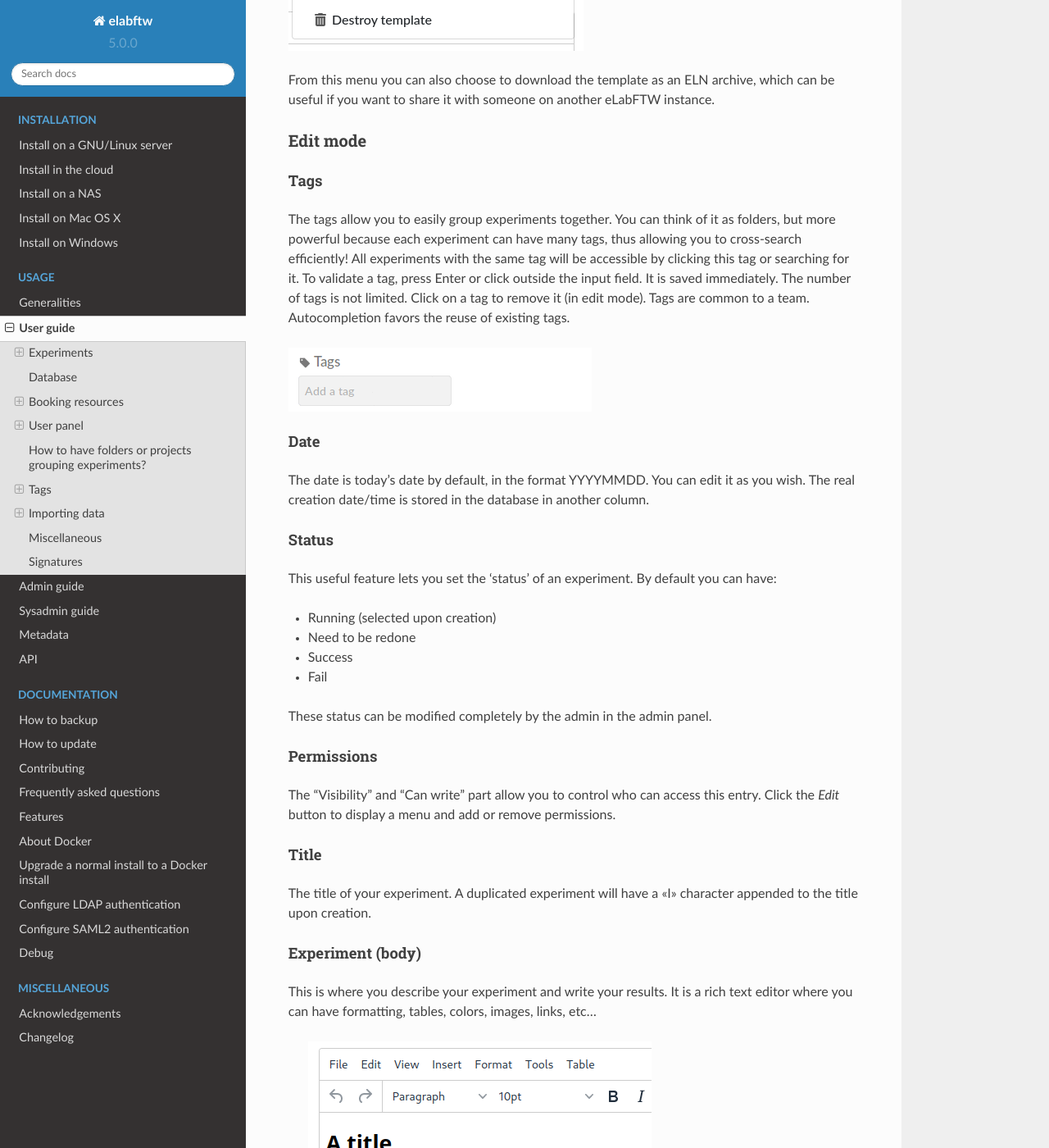
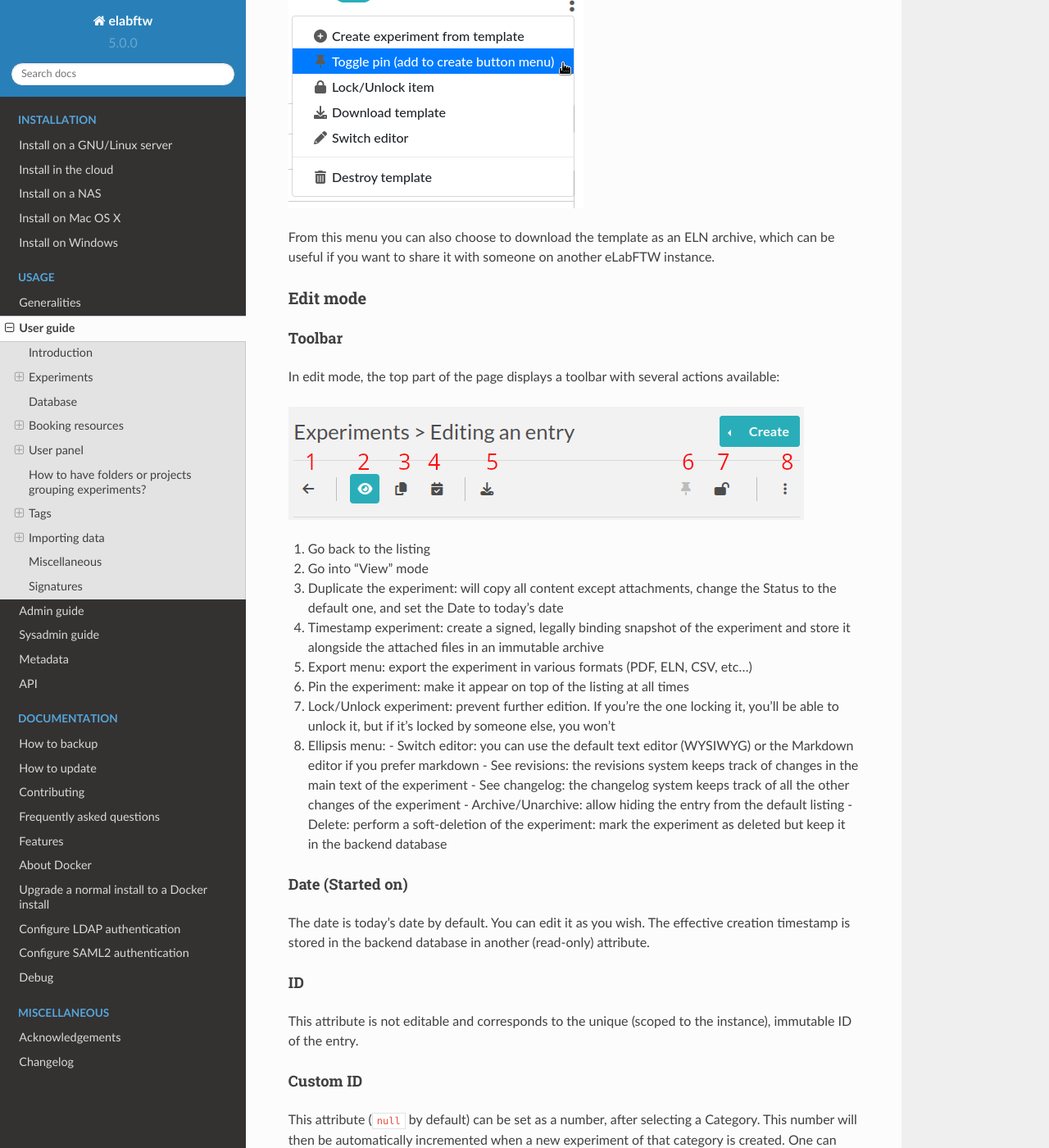
Before and after one commit to elabftw/elabdoc, a Sphinx documentation site: the page built from doc/user-guide.rst, in a window 1280 px wide and 1400 px high, scrolled down 1701 px. Shown: the whole window at 82% size. Built offline with Sphinx 7.4.7 and the Read the Docs theme 2.0.0, drawn with Linux system fonts in a browser that asks for light colours; some of the changed text lies outside the part shown.

Commit message:
improve user guide

```diff
--- a/doc/user-guide.rst
+++ b/doc/user-guide.rst
@@ -6,20 +6,34 @@
 
 This guide is aimed to users, there is also one for :doc:`Admins <admin-guide>` and for :doc:`Sysadmins <sysadmin-guide>`.
 
+Introduction
+============
+There are two main entities (objects) types: Experiments and Resources. Experiments are owned by a particular user, whereas Resources belong to a team.
+
+While similar, they have a few differences:
+
+* Experiments can be timestamped
+* Resources can be booked
+* Experiments templates can be created by users
+* Resources templates can only be created by Admins
+
+They still share a lot of attributes, such as tags, category, status, links, etc...
+
 Experiments
 ===========
-Experiments showed on the Experiments tab (the main tab) are mixed with experiments from other users in your team. To see only your experiments on this page, you need to disable a setting in your User Control Panel (link available in the top right menu):
+Experiments showed on the Experiments tab are mixed with experiments from other users in your team. To see only your experiments on this page, you need to disable a setting in your User Control Panel (link available in the top right menu):
 
 .. image:: img/user-disable-show-exp-team.png
 
 
-Once logged in, you can create an experiment by clicking the «Create» button on the top right of the screen. You will be presented with an «edition» page (you can see 'mode=edit' in the URL); the two other modes being 'view': display a single experiment, and 'show': display a list of experiments.
+Once logged in, you can create an experiment by clicking the «Create» button on the top right of the screen and selecting a template (or not!). You will then be presented with an «edition» page (you can see 'mode=edit' in the URL); the two other modes being 'view': display a single experiment, and 'show': display a list of experiments.
 
-See the getting started video:
+An experiment is composed of:
 
-.. raw:: html
+* A title
+* The main text content
 
-    <iframe width="560" height="315" src="https://www.youtube.com/embed/k30uyH2_LMM" frameborder="0" allow="accelerometer; autoplay; encrypted-media; gyroscope; picture-in-picture" allowfullscreen></iframe>
+These are the two required elements. In fact, only the title is required as the main content can be empty.
 
 Templates
 ---------
@@ -36,18 +50,49 @@
 Edit mode
 ---------
 
-Tags
-^^^^
-The tags allow you to easily group experiments together. You can think of it as folders, but more powerful because each experiment can have many tags, thus allowing you to cross-search efficiently!
-All experiments with the same tag will be accessible by clicking this tag or searching for it. To validate a tag, press Enter or click outside the input field. It is saved immediately. The number of tags is not limited. Click on a tag to remove it (in edit mode). Tags are common to a team. Autocompletion favors the reuse of existing tags.
+Toolbar
+^^^^^^^
+In edit mode, the top part of the page displays a toolbar with several actions available:
 
-.. only:: html
+.. image:: img/user-guide-toolbar-edit.png
 
-    .. image:: img/quick_tags.*
 
-Date
-^^^^
-The date is today's date by default, in the format YYYYMMDD. You can edit it as you wish. The real creation date/time is stored in the database in another column.
+1. Go back to the listing
+2. Go into "View" mode
+3. Duplicate the experiment: will copy all content except attachments, change the Status to the default one, and set the Date to today's date
+4. Timestamp experiment: create a signed, legally binding snapshot of the experiment and store it alongside the attached files in an immutable archive
+5. Export menu: export the experiment in various formats (PDF, ELN, CSV, etc...)
+6. Pin the experiment: make it appear on top of the listing at all times
+7. Lock/Unlock experiment: prevent further edition. If you're the one locking it, you'll be able to unlock it, but if it's locked by someone else, you won't
+8. Ellipsis menu:
+   - Switch editor: you can use the default text editor (WYSIWYG) or the Markdown editor if you prefer markdown
+   - See revisions: the revisions system keeps track of changes in the main text of the experiment
+   - See changelog: the changelog system keeps track of all the other changes of the experiment
+   - Archive/Unarchive: allow hiding the entry from the default listing
+   - Delete: perform a soft-deletion of the experiment: mark the experiment as deleted but keep it in the backend database
+
+
+
+Date (Started on)
+^^^^^^^^^^^^^^^^^
+The date is today's date by default. You can edit it as you wish. The effective creation timestamp is stored in the backend database in another (read-only) attribute.
+
+
+ID
+^^
+This attribute is not editable and corresponds to the unique (scoped to the instance), immutable ID of the entry.
+
+Custom ID
+^^^^^^^^^
+This attribute (``null`` by default) can be set as a number, after selecting a Category. This number will then be automatically incremented when a new experiment of that category is created. One can also click the "Get next" button to fetch the next ID available for entries of this Category. The Custom ID is then displayed before the title.
+
+Title
+^^^^^
+The title of your experiment. A duplicated experiment will have a «I» character appended to the title upon creation.
+
+Category
+^^^^^^^^
+You can assign a "Category" to your experiments. Only an Admin can define the available categories in your team. They can correspond to projects or types of experiments for instance. It also makes it easier to browse a group of experiments by looking for entries within that category.
 
 Status
 ^^^^^^
@@ -60,13 +105,18 @@
 
 These status can be modified completely by the admin in the admin panel.
 
+Tags
+^^^^
+The tags allow you to easily group experiments together. You can think of it as folders, but more powerful because each experiment can have many tags, thus allowing you to cross-search efficiently!
+All experiments with the same tag will be accessible by clicking this tag or searching for it. To validate a tag, press Enter or click outside the input field. It is saved immediately. The number of tags is not limited. Click on a tag to remove it (in edit mode). Tags are common to a team. Autocompletion favors the reuse of existing tags.
+
+.. only:: html
+
+    .. image:: img/quick_tags.*
+
 Permissions
 ^^^^^^^^^^^
 The "Visibility" and "Can write" part allow you to control who can access this entry. Click the `Edit` button to display a menu and add or remove permissions.
-
-Title
-^^^^^
-The title of your experiment. A duplicated experiment will have a «I» character appended to the title upon creation.
 
 Experiment (body)
 ^^^^^^^^^^^^^^^^^
@@ -343,6 +393,14 @@
 How to have folders or projects grouping experiments?
 =====================================================
 
+There are several options:
+
+1. Use Categories for experiments: they are defined by an Admin and are common to the Team.
+2. Use tags/favorite tags: user or Admin defined, depending on the Team settings (by default users can create new tags).
+3. Use a Resource of Category "Project" and the link system to link Experiments to that Project.
+4. Directly link experiments together using the link system.
+
+
 First, try to go beyond the nested, tree-like structure of hierarchical folders.
 
 Imagine you have an experiment which is:
@@ -392,6 +450,10 @@
 Go to the Admin Panel and create a type of item: "Project". Go to the Database tab and create a new "Project" describing a group of experiments, a project. Go to the Experiments tab and create an experiment. In the field "Link to database", type the name of the project and click on the autocompletion field appearing, and press enter (or click outside). This experiment is now linked to the project. So you can easily go to the project description from the experiment, but more importantly, you can from the Project entry, click the "Show related" icon (chainlink) and display all experiments linked to this project!
 
 Make sure to create experiments templates that already link to that Project so the link will always be here when the experiment is created by a user.
+
+Using Categories
+----------------
+An Admin can define several Experiments Categories, which are then available to users in the Team. It is a quick and easy way to group experiments together.
 
 Importing data
 ==============
```
Also changed, not shown: doc/img/user-guide-toolbar-edit.png (added).
